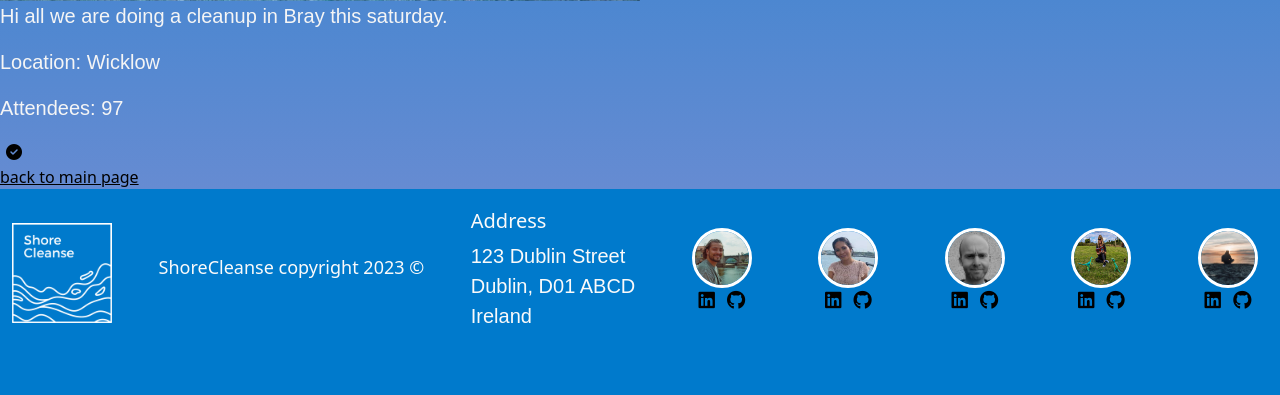
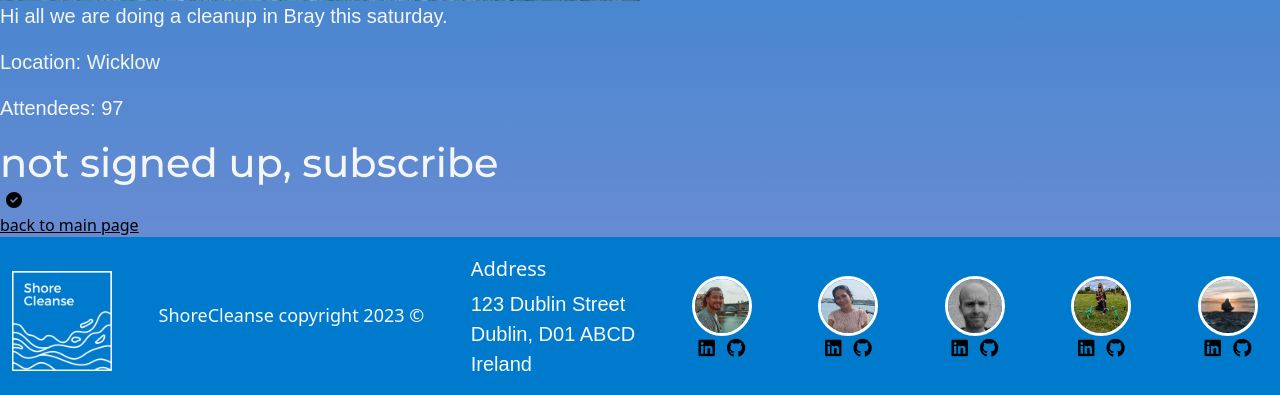
Before and after one commit to KTC96/ShoreCleanse, a Django app: page /view_event/6 in a window 1280 px wide. Shown: the part 573-968 px from the top of the page. Before the commit the page ends 896 px from the top, so only its background shows below. Run offline with Django 4.2, Linux system fonts and the light colour scheme; data comes from the database, SQL or seed files in the repository; both versions use the stored data as it was after the commit; some libraries are stand-ins or nearby versions.

Commit message:
add opt in opt out functionality

```diff
--- a/Event/templates/Event/view_event.html
+++ b/Event/templates/Event/view_event.html
@@ -14,8 +14,21 @@
 
 <form action="" method="post">
     {% csrf_token %}
+
+    <!-- Renders signup button on if the user is not signed up to the cleanup event
+    renders the unsibscribe button if the user wishes to remove themselves from the cleanup event
+    passes 'attending' or 'not_attending' to the view -->
+
+    {% if signedUp %}
+    <h1>signed up, unsubscribe</h1>
+    <button type="submit" name="not_attending" style="border:none;background:none;">
+        <i class="fa-solid fa-xmark"></i></button>
+    {% else %}
+    <h1>not signed up, subscribe</h1>
     <button type="submit" name="attending" style="border:none;background:none;">
         <i class="fa-solid fa-circle-check"></i></button>
+    {% endif %}
+
 </form>
 
 <a href="{% url 'index' %}">back to main page</a>
--- a/Event/views.py
+++ b/Event/views.py
@@ -12,13 +12,35 @@
 def view_event(request, id):
     event = Event.objects.get(id=id)
 
-    #if request.user.is_authenticated():
     username = request.user.username
 
     attendeeList = event.names
 
+
+    # if the user has chosen to attend the event, we add their name to the event model
+    # and increment the attendees counter. Likewise, we decrement the attendees counter
+    # and remove their name from the list if the user has changed their mind
     if 'attending' in request.POST:
         attendeeList["names"].append(username)
         event.attendees += 1
         event.save()
-    return render(request, 'Event/view_event.html', {'event': event})
+    if 'not_attending' in request.POST:
+
+        # removing an item from JSON requires us to know the index, so we must loop
+        # through every name until we find the username
+        size = len(attendeeList["names"])
+        for i in range(size):
+            if attendeeList["names"][i] == username:
+                attendeeList["names"].pop(i)
+
+        event.attendees -= 1
+        event.save()
+
+    # pass true or false so that the template knows weather to render the signup
+    # or remove button from the event page
+    if username in attendeeList["names"]:
+        signedUp = True
+    else:
+        signedUp = False
+
+    return render(request, 'Event/view_event.html', {'event': event, 'signedUp': signedUp})
--- a/shorecleanse/settings.py
+++ b/shorecleanse/settings.py
@@ -81,7 +81,7 @@
 # https://docs.djangoproject.com/en/4.2/ref/settings/#databases
 
 
-if 'DATABASE_URLX' in os.environ:
+if 'DATABASE_URL' in os.environ:
     DATABASES = {
         'default': dj_database_url.parse(os.environ.get('DATABASE_URL'))
     }
```
Also changed, not shown: Event/migrations/0003_alter_event_names.py (added), db.sqlite3, static/uploads/aaa.png (added).
